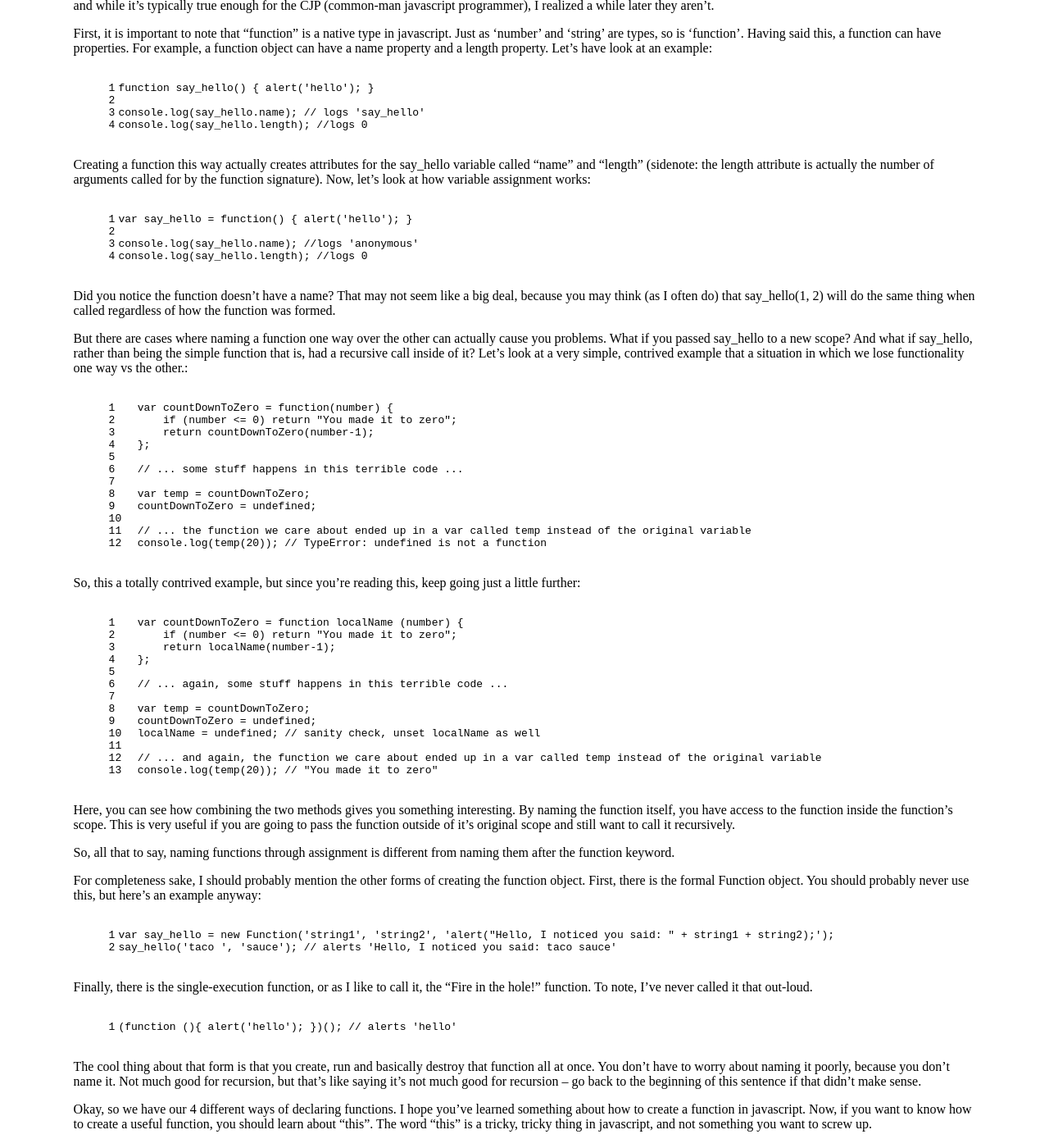
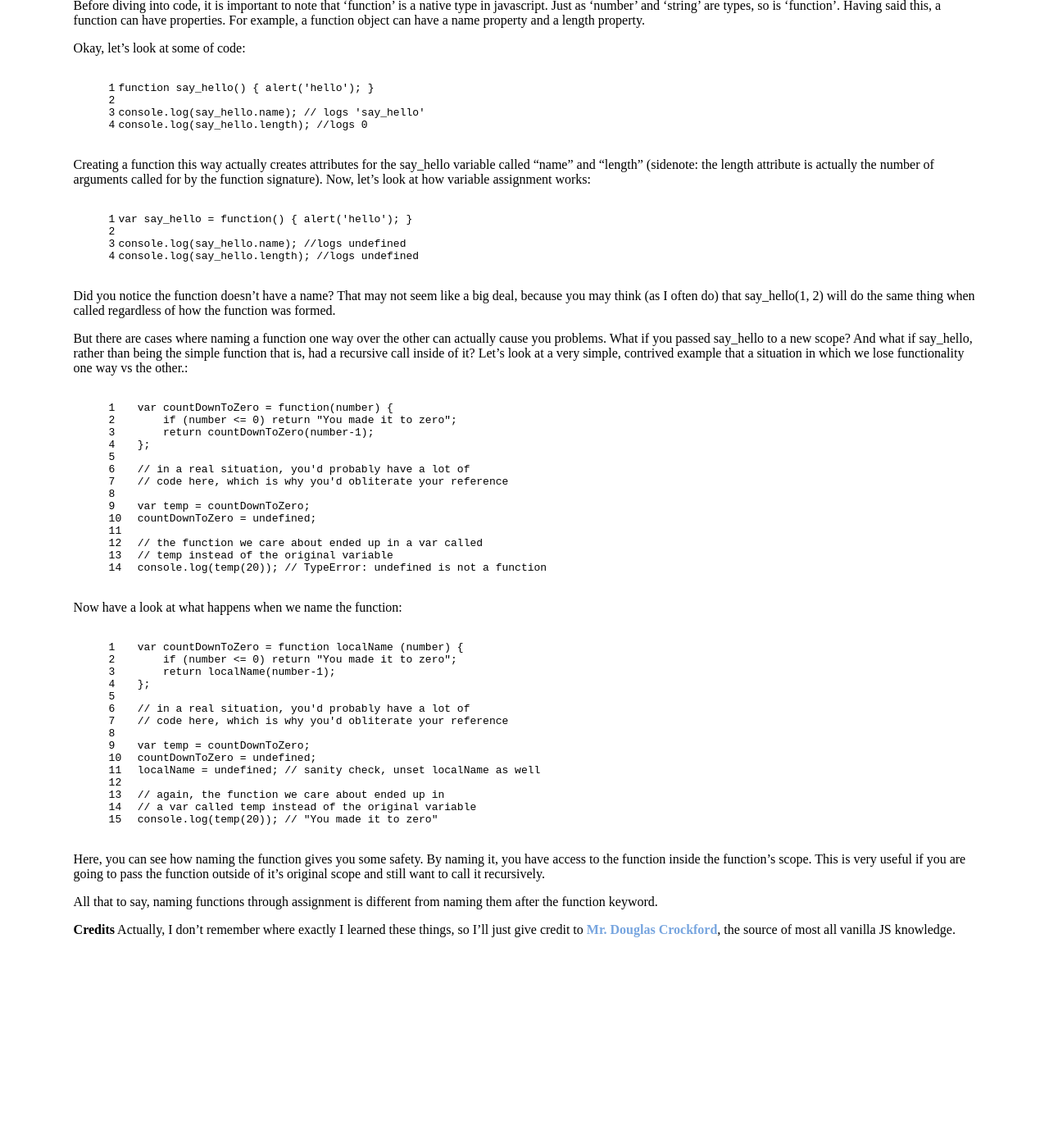
Before and after one commit to thataustin/website, a Jekyll site: the page built from _posts/2011-10-22-javascript_function_forms.md, in a window 1280 px wide and 1400 px high, scrolled down 465 px. Shown: the whole window at 82% size. Built offline with Jekyll 4.4.1, drawn with Linux system fonts in a browser that asks for light colours; after the commit the page ends 1628 px from its top, so only the background shows below that; some of the changed text lies outside the part shown.

Commit message:
Updating article

```diff
--- a/_posts/2011-10-22-javascript_function_forms.md
+++ b/_posts/2011-10-22-javascript_function_forms.md
@@ -1,15 +1,13 @@
 ---
 layout: main
-title: A Javascript Quirk
+title: Javascript named functions versus function variables
 tags:
   - javascript
   - development
 ---
 # Javascript function forms
 
-For a lot of my relatively inexperienced javascript life, I've held miconceptions about the different ways to create functions.  This article is quite possibly useless since there are so many good articles on the topic, but I'm going to blog about it anyway...maybe because I'm in dire need of a way to pass the time until my new pool cue arrives in the mail.
-
-First off, I don't remember where exactly I learned these things, so I'll just give credit to [Mr. Douglas Crockford](http://www.crockford.com/), the source of most all vanilla JS knowledge.
+For a lot of my relatively inexperienced javascript life, I've held miconceptions about the different ways to create functions.  I realize there are already many good articles on this topic, but I'm going to blog about it anyway...most likely it's that I'm in dire need of a way to pass the time until my new pool cue arrives in the mail.
 
 I used to think that the following two lines of code were exactly the same in javascript:
 
@@ -18,9 +16,11 @@
 add = function (a, b) { return a + b; }
 {% endhighlight %}
 
-and while it's typically true enough for the CJP (common-man javascript programmer), I realized a while later they aren't.
+and while the difference between the two may be irrelevant to the CJP (Common-man Javascript Programmer), I know that the type of person that reads 1337 posts like these is _no_ CJP.
 
-First, it is important to note that "function" is a native type in javascript. Just as 'number' and 'string' are types, so is 'function'. Having said this, a function can have properties. For example, a function object can have a name property and a length property. Let's have look at an example:
+Before diving into code, it is important to note that 'function' is a native type in javascript. Just as 'number' and 'string' are types, so is 'function'. Having said this, a function can have properties. For example, a function object can have a name property and a length property.
+
+Okay, let's look at some of code:
 
 {% highlight js+smarty linenos %}
 function say_hello() { alert('hello'); }
@@ -34,8 +34,8 @@
 {% highlight js+smarty linenos %}
 var say_hello = function() { alert('hello'); }
 
-console.log(say_hello.name); //logs 'anonymous'
-console.log(say_hello.length); //logs 0
+console.log(say_hello.name); //logs undefined
+console.log(say_hello.length); //logs undefined
 {% endhighlight %}
 
 Did you notice the function doesn't have a name? That may not seem like a big deal, because you may think (as I often do) that say_hello(1, 2) will do the same thing when called regardless of how the function was formed.
@@ -48,16 +48,18 @@
       return countDownToZero(number-1);
   };
 
-  // ... some stuff happens in this terrible code ...
+  // in a real situation, you'd probably have a lot of
+  // code here, which is why you'd obliterate your reference
 
   var temp = countDownToZero;
   countDownToZero = undefined;
 
-  // ... the function we care about ended up in a var called temp instead of the original variable
+  // the function we care about ended up in a var called
+  // temp instead of the original variable
   console.log(temp(20)); // TypeError: undefined is not a function
 {% endhighlight %}
 
-So, this a totally contrived example, but since you're reading this, keep going just a little further:
+Now have a look at what happens when we name the function:
 
 {% highlight js+smarty linenos %}
   var countDownToZero = function localName (number) {
@@ -65,34 +67,20 @@
       return localName(number-1);
   };
 
-  // ... again, some stuff happens in this terrible code ...
+  // in a real situation, you'd probably have a lot of
+  // code here, which is why you'd obliterate your reference
 
   var temp = countDownToZero;
   countDownToZero = undefined;
   localName = undefined; // sanity check, unset localName as well
 
-  // ... and again, the function we care about ended up in a var called temp instead of the original variable
+  // again, the function we care about ended up in
+  // a var called temp instead of the original variable
   console.log(temp(20)); // "You made it to zero"
 {% endhighlight %}
 
-Here, you can see how combining the two methods gives you something interesting. By naming the function itself, you have access to the function inside the function's scope. This is very useful if you are going to pass the function outside of it's original scope and still want to call it recursively.
+Here, you can see how naming the function gives you some safety. By naming it, you have access to the function inside the function's scope. This is very useful if you are going to pass the function outside of it's original scope and still want to call it recursively.
 
-So, all that to say, naming functions through assignment is different from naming them after the function keyword.
+All that to say, naming functions through assignment is different from naming them after the function keyword.
 
-For completeness sake, I should probably mention the other forms of creating the function object.
-First, there is the formal Function object. You should probably never use this, but here's an example anyway:
-
-{% highlight js+smarty linenos %}
-var say_hello = new Function('string1′, 'string2′, 'alert("Hello, I noticed you said: " + string1 + string2);');
-say_hello('taco ', 'sauce'); // alerts 'Hello, I noticed you said: taco sauce'
-{% endhighlight %}
-
-Finally, there is the single-execution function, or as I like to call it, the “Fire in the hole!” function. To note, I've never called it that out-loud.
-
-{% highlight js+smarty linenos %}
-(function (){ alert('hello'); })(); // alerts 'hello'
-{% endhighlight %}
-
-The cool thing about that form is that you create, run and basically destroy that function all at once. You don't have to worry about naming it poorly, because you don't name it. Not much good for recursion, but that's like saying it's not much good for recursion – go back to the beginning of this sentence if that didn't make sense.
-
-Okay, so we have our 4 different ways of declaring functions. I hope you've learned something about how to create a function in javascript. Now, if you want to know how to create a useful function, you should learn about “this”. The word “this” is a tricky, tricky thing in javascript, and not something you want to screw up.
+**Credits** Actually, I don't remember where exactly I learned these things, so I'll just give credit to [Mr. Douglas Crockford](http://www.crockford.com/), the source of most all vanilla JS knowledge.
```
Also changed, not shown: 3 other files.
